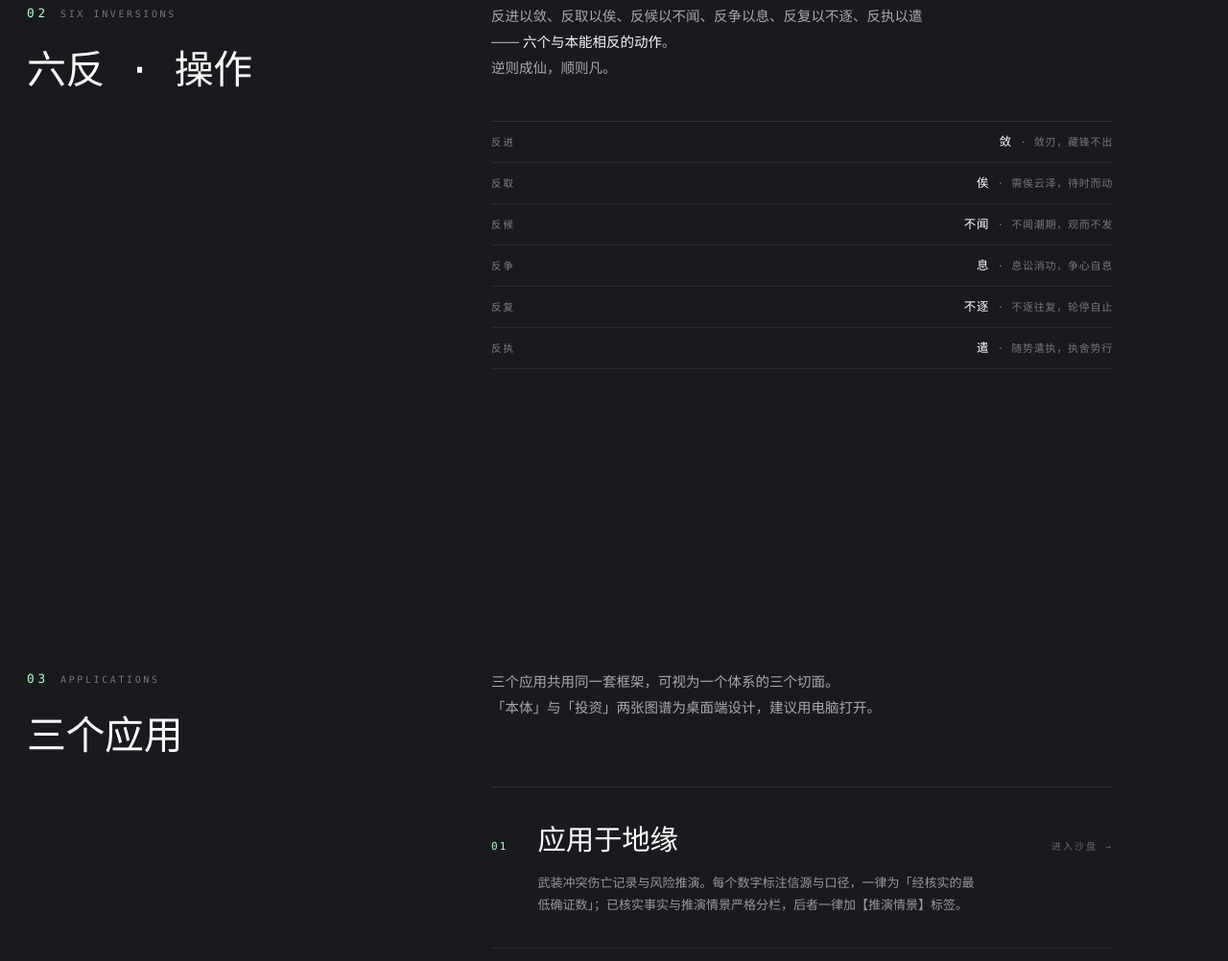
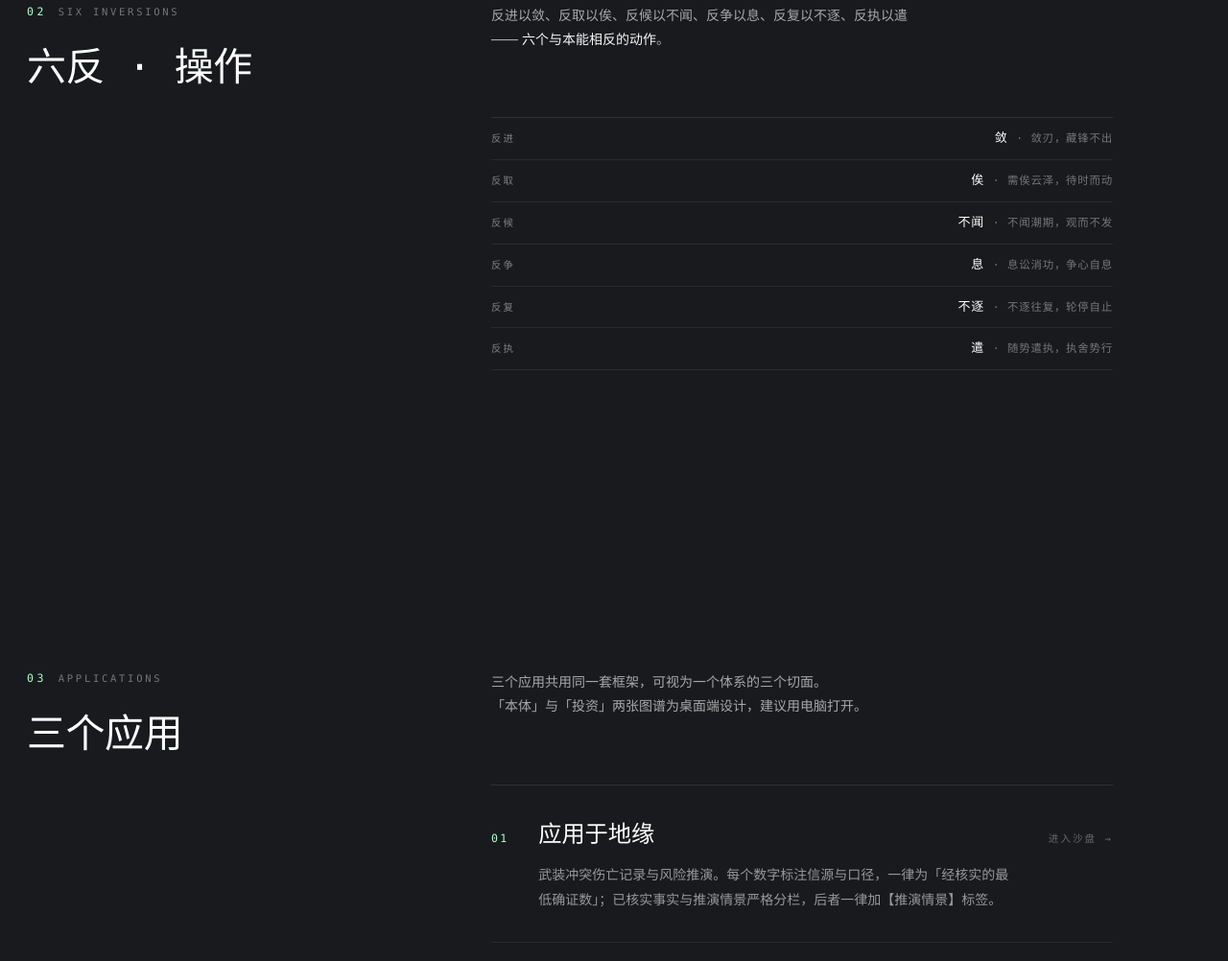
Before and after one commit to 0603wangxiao/36wx, a plain HTML site: page index.html in a window 1280 px wide. Shown: the part 1798-2800 px from the top of the page at 96% size. Drawn offline with Linux system fonts and the light colour scheme.

Commit message:
删「逆则成仙，顺则凡」+ 建立统一字号阶梯，重调手机端层次
① 删除 02 节末句「逆则成仙，顺则凡。」（作者要求）

② 手机端排版层次不齐 —— 实测发现全站有 11 种字号，同一角色在不同位置
   大小不一，最明显的是「正文」：.sec-body 是 14.5px，而同样属于正文的
   .app p 只有 13px。规格 dt 10.5px / .sec-no span 10px / .app .go 10px
   三个同为「标签」的却是两种值。

   改为在 :root 定义 7 级字号阶梯，全站只引用变量，不再散写字号：
       --fs-title  clamp(28px,3.2vw,48px)   分节标题
       --fs-sub    clamp(17px,1.9vw,26px)   子标题（应用名）
       --fs-verse  clamp(16px,1.26vw,18px)  偈文
       --fs-body   clamp(14px,.95vw,16px)   正文（.sec-body 与 .app p 同）
       --fs-val    clamp(13px,.86vw,14px)   规格值
       --fs-idx    clamp(11px,.9vw,13px)    序号（.sec-no b 与 .app .idx 同）
       --fs-meta   clamp(10px,.82vw,11.5px) 标签与元信息（.sec-no span / .spec dt / .app .go 同）
       --lh-body   1.82                     正文行高统一（原 1.85 与 1.8 两种）

③ 手机上各角色的实际值（每级唯一）：
       编号 11 ｜ 节标签 10 ｜ 分节标题 28 ｜ 正文 14 ｜ 规格dt 10 ｜ 规格dd 13
       偈文 16 ｜ 应用名 17 ｜ 应用正文 14 ｜ 应用序号 11 ｜ 应用动作 10
   11 个角色实测全部一致 ✅

验证：手机 390×844 逐屏渲染核对 ｜ 各角色字号集合长度均为 1

```diff
--- a/index.html
+++ b/index.html
@@ -35,6 +35,16 @@
   --space-sm:clamp(40px,4vw,64px);
   --space-md:clamp(56px,5vw,80px);
   --container:1800px;
+
+  /* ── 字号阶梯：每一级只有一个字号，全站复用 ── */
+  --fs-title:clamp(28px,3.2vw,48px);   /* 分节标题 */
+  --fs-sub:  clamp(17px,1.9vw,26px);   /* 子标题（应用名）*/
+  --fs-verse:clamp(16px,1.26vw,18px);  /* 偈文 */
+  --fs-body: clamp(14px,.95vw,16px);   /* 正文（含应用说明）*/
+  --fs-val:  clamp(13px,.86vw,14px);   /* 规格值 */
+  --fs-idx:  clamp(11px,.9vw,13px);    /* 序号 */
+  --fs-meta: clamp(10px,.82vw,11.5px); /* 标签与元信息 */
+  --lh-body: 1.82;                     /* 正文行高统一 */
 }
 *,*::before,*::after{box-sizing:border-box}
 html{-webkit-text-size-adjust:100%;overflow-x:clip;scrollbar-width:thin;
@@ -126,16 +136,16 @@ section{
 .sec-no{
   display:flex;align-items:baseline;gap:12px;margin-bottom:var(--space-sm);
   transition:opacity .8s var(--ease-cubic),transform .8s var(--ease-cubic)}
-.sec-no b{font-family:var(--font-mono);font-size:clamp(11px,1vw,13px);font-weight:400;letter-spacing:.3em;color:var(--accent)}
-.sec-no span{font-family:var(--font-mono);font-size:10px;letter-spacing:.26em;color:rgb(var(--ink-rgb)/.4)}
+.sec-no b{font-family:var(--font-mono);font-size:var(--fs-idx);font-weight:400;letter-spacing:.3em;color:var(--accent)}
+.sec-no span{font-family:var(--font-mono);font-size:var(--fs-meta);letter-spacing:.26em;color:rgb(var(--ink-rgb)/.4)}
 h1,h2{
   font-family:var(--font-mono);font-weight:400;margin:0;
-  font-size:clamp(28px,3.2vw,48px);line-height:1.16;letter-spacing:-.01em;white-space:nowrap;
+  font-size:var(--fs-title);line-height:1.16;letter-spacing:-.01em;white-space:nowrap;
   transition:opacity .9s var(--ease-cubic) .06s,transform .9s var(--ease-cubic) .06s}
-h2{font-size:clamp(28px,3.2vw,48px)}
+h2{font-size:var(--fs-title)}
 .sec-body{
   margin:var(--space-md) 0 0;max-width:46ch;
-  font-size:clamp(14.5px,1.05vw,17px);line-height:1.85;
+  font-size:var(--fs-body);line-height:var(--lh-body);
   color:rgb(var(--ink-rgb)/.62);
   transition:opacity .9s var(--ease-cubic) .16s,transform .9s var(--ease-cubic) .16s}
 .sec-body strong{font:inherit;font-weight:500;color:rgb(var(--ink-rgb)/.96)}
@@ -155,17 +165,17 @@ h2{font-size:clamp(28px,3.2vw,48px)}
 .spec div{
   display:grid;grid-template-columns:1fr auto;gap:16px;align-items:baseline;
   padding:11px 0;border-bottom:1px solid rgb(var(--ink-rgb)/.07)}
-.spec dt{font-family:var(--font-mono);font-size:10.5px;letter-spacing:.2em;color:rgb(var(--ink-rgb)/.44);text-transform:uppercase}
-.spec dd{margin:0;font-family:var(--font-mono);font-size:12.5px;letter-spacing:.06em;color:var(--color-white);
+.spec dt{font-family:var(--font-mono);font-size:var(--fs-meta);letter-spacing:.2em;color:rgb(var(--ink-rgb)/.44);text-transform:uppercase}
+.spec dd{margin:0;font-family:var(--font-mono);font-size:var(--fs-val);letter-spacing:.06em;color:var(--color-white);
   font-variant-numeric:tabular-nums;text-align:right}
-.spec dd i{font-style:normal;color:rgb(var(--ink-rgb)/.4);font-size:11px}
+.spec dd i{font-style:normal;color:rgb(var(--ink-rgb)/.4);font-size:.88em}
 
 /* 偈文 */
 .verse{
   margin:var(--space-md) 0 0;max-width:min(560px,100%);
   border-top:1px solid rgb(var(--ink-rgb)/.1);border-bottom:1px solid rgb(var(--ink-rgb)/.1);
   padding:clamp(26px,3.4vw,40px) 0;
-  font-family:var(--font-mono);font-size:clamp(15.5px,1.26vw,18px);
+  font-family:var(--font-mono);font-size:var(--fs-verse);
   line-height:2.1;letter-spacing:.09em;color:rgb(var(--ink-rgb)/.86);
   transition:opacity .9s var(--ease-cubic) .32s,transform .9s var(--ease-cubic) .32s}
 .verse span{display:block}
@@ -181,13 +191,13 @@ h2{font-size:clamp(28px,3.2vw,48px)}
   align-items:baseline;padding:clamp(20px,2.6vw,32px) 0;
   border-bottom:1px solid rgb(var(--ink-rgb)/.07);position:relative;
   transition:padding-left var(--t-state) var(--ease-quart)}
-.app .idx{font-family:var(--font-mono);font-size:11px;letter-spacing:.2em;color:var(--accent)}
+.app .idx{font-family:var(--font-mono);font-size:var(--fs-idx);letter-spacing:.2em;color:var(--accent)}
 .app h3{font-family:var(--font-mono);font-weight:400;margin:0;
-  font-size:clamp(19px,2.3vw,30px);letter-spacing:-.005em;transition:color var(--t-hover) var(--ease-quart)}
-.app p{margin:.7em 0 0;font-size:clamp(13px,1vw,15px);color:rgb(var(--ink-rgb)/.55);
-  line-height:1.8;max-width:44ch}
+  font-size:var(--fs-sub);letter-spacing:-.005em;transition:color var(--t-hover) var(--ease-quart)}
+.app p{margin:.7em 0 0;font-size:var(--fs-body);color:rgb(var(--ink-rgb)/.55);
+  line-height:var(--lh-body);max-width:44ch}
 .app p strong{color:rgb(var(--ink-rgb)/.8);font-weight:500}
-.app .go{font-family:var(--font-mono);font-size:10px;letter-spacing:.2em;
+.app .go{font-family:var(--font-mono);font-size:var(--fs-meta);letter-spacing:.2em;
   color:rgb(var(--ink-rgb)/.34);white-space:nowrap;transition:color var(--t-hover) var(--ease-quart)}
 .app::before{content:"";position:absolute;left:calc(-1 * var(--margin-side));right:calc(-1 * var(--margin-side));
   top:0;bottom:0;z-index:-1;opacity:0;
@@ -203,7 +213,7 @@ h2{font-size:clamp(28px,3.2vw,48px)}
 }
 .note{
   margin-top:clamp(24px,3vw,38px);font-family:var(--font-mono);
-  font-size:clamp(10.5px,.86vw,11.5px);letter-spacing:.06em;line-height:2;
+  font-size:var(--fs-meta);letter-spacing:.06em;line-height:2;
   color:rgb(var(--ink-rgb)/.34);max-width:min(52ch,100%)}
 
 /* ── 底栏 ── */
@@ -352,8 +362,7 @@ h2{font-size:clamp(28px,3.2vw,48px)}
       </div>
       <p class="sec-body">
         反进以敛、反取以俟、反候以不闻、反争以息、反复以不逐、反执以遣——
-        <strong>六个与本能相反的动作</strong>。<br />
-        逆则成仙，顺则凡。
+        <strong>六个与本能相反的动作</strong>。
       </p>
       <dl class="spec">
         <div><dt>反进</dt><dd>敛 <i>· 敛刃，藏锋不出</i></dd></div>
```
